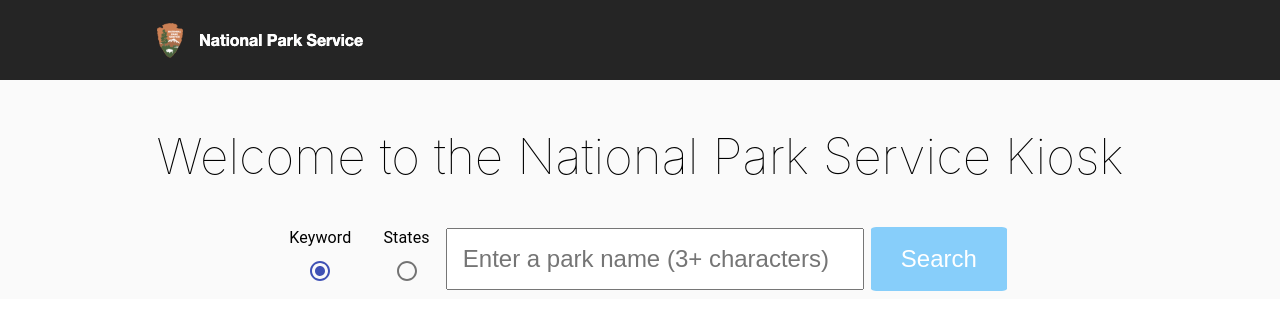
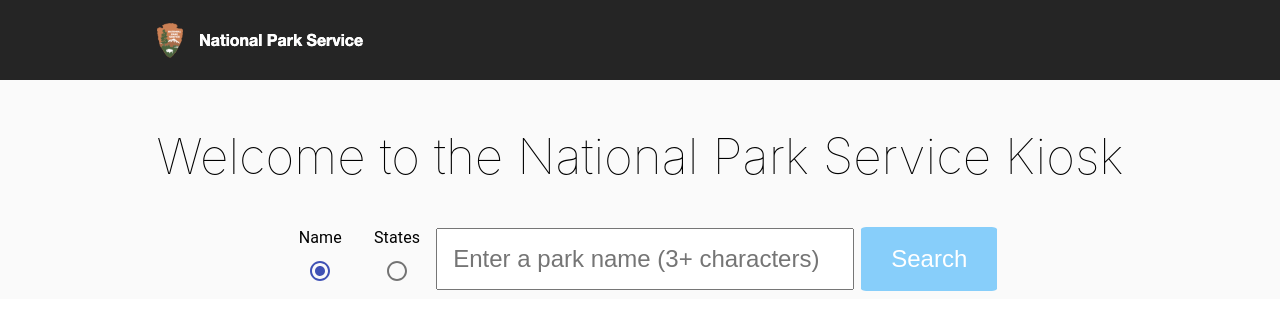
Before and after one commit to aalap07/C1Summit, a React (Create React App) app: page / in a window 1280 px wide. Shown: the top 330 px of the page. Built offline with nearby package versions, Linux system fonts and the light colour scheme; what google-maps-react would draw is missing.

Commit message:
Functional drop down

```diff
--- a/src/App.js
+++ b/src/App.js
@@ -99,7 +99,7 @@
   }
 
   const stateChange = selectedOption => {
-    setState(selectedOption);
+    setSearch(selectedOption.value);
   };
 
 
@@ -145,7 +145,7 @@
         <FormControlLabel
           value="key"
           control={<Radio color="primary" />}
-          label="Keyword"
+          label="Name"
           labelPlacement="top"
         />
         <FormControlLabel
```
